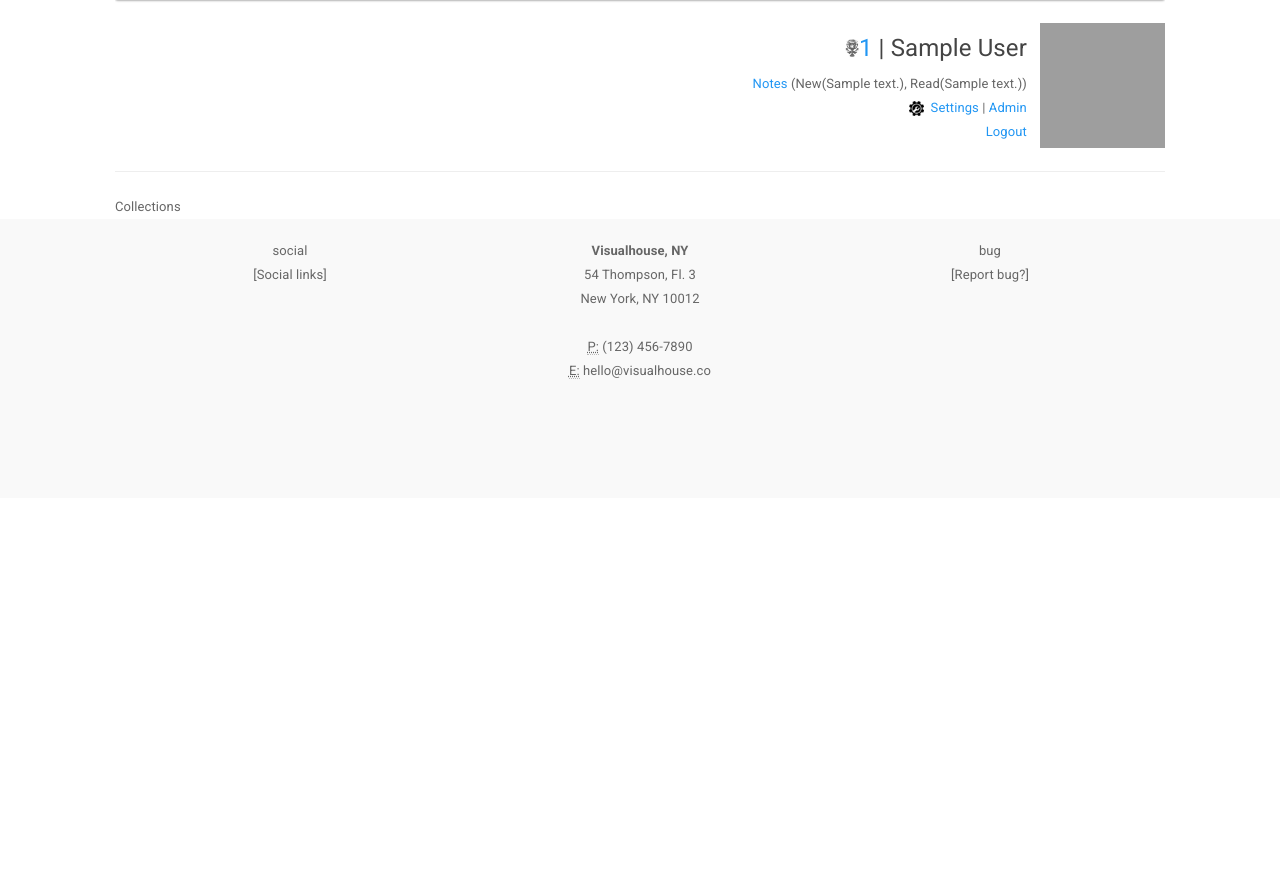
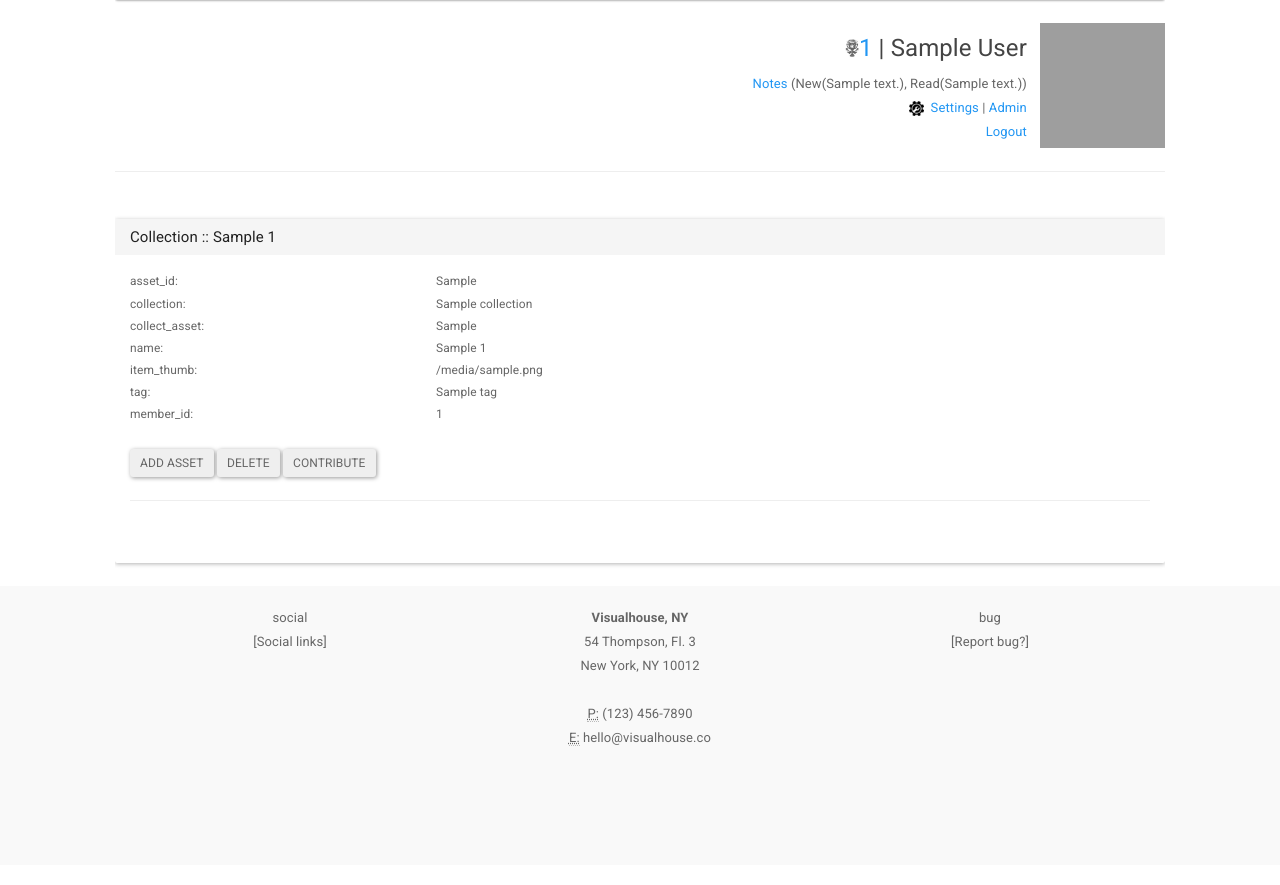
Before and after one commit to najar1412/dev-dash, a Django app: template dashcore/templates/collection.html in a window 1280 px wide. Shown: the part 64-949 px from the top of the page. Before the commit the page ends 443 px from the top, so only its background shows below. Run offline with Django 3.2, Linux system fonts and the light colour scheme; a user stored in the database is signed in; tables that the repository leaves empty hold one stand-in row (values such as "Sample post"); the template is opened without the code that fills it: most values are stand-ins (such as "Sample title", 1, 10 or a date in 2020); data that the repository does not hold is empty; some libraries are stand-ins or nearby versions; grey boxes are pictures that could not be loaded.

Commit message:
refactor, collections

```diff
--- a/dashcore/dash_asset.py
+++ b/dashcore/dash_asset.py
@@ -11,6 +11,7 @@ class DashAsset:
     def new(member_id):
 
         asset = Asset.objects.create()
+        asset.name = 'Not Set'
         asset.item = 'asset_.jpg'
         asset.item_thumb = 'asset_.jpg'
         asset.member_id.append(member_id)
@@ -22,6 +23,7 @@ class DashAsset:
 
         asset = Asset.objects.create(
             collection= 'True',
+            name='Not Set',
             item='asset_collection.jpg',
             item_thumb='asset_collection.jpg'
             )
@@ -33,6 +35,7 @@ class DashAsset:
     def to_project(project_id, member_id):
         asset = Asset(
             collection='False',
+            name='Not Set',
             project_id=project_id,
             item='asset_project.jpg',
             item_thumb='asset_project.jpg'
@@ -53,6 +56,7 @@ class DashAsset:
         item = Asset.objects.get(id=asset_id)
         asset[item.id] = {
             'collection': item.collection,
+            'collect_asset': item.collect_asset,
             'project_id': item.project_id,
             'name': item.name,
             'item': item.item,
@@ -70,6 +74,7 @@ class DashAsset:
         for item in range(len(asset)):
             asset_collect[asset[item].pk] = {
                 'collection': asset[item].collection,
+                'collect_asset': asset[item].collect_asset,
                 'project_id': asset[item].project_id,
                 'name': asset[item].name,
                 'item': asset[item].item,
--- a/dashcore/dash_project.py
+++ b/dashcore/dash_project.py
@@ -74,12 +74,6 @@ class DashProject:
                 asset = Asset.objects.get(id=asset_id)
                 project_all[project.pk]['asset']['{}'.format(asset_id)] = asset.item_thumb
 
-
-        print(project_all)
-
-
-
-
         return project_all
 
 
--- a/dashcore/models.py
+++ b/dashcore/models.py
@@ -58,9 +58,11 @@ class Project(models.Model):
     def __str__(self):
         return 'Project Object: {}: {}, {}'.format(self.code, self.inc, self.name)
 
+
 class Asset(models.Model):
     # Asset
     collection = models.CharField(max_length=100, default='False')
+    collect_asset = ArrayField(models.CharField(max_length=100), blank=True, default=list)
     project_id = models.CharField(max_length=100)
     name = models.CharField(max_length=100)
     item = models.CharField(max_length=100)
--- a/dashcore/templates/asset.html
+++ b/dashcore/templates/asset.html
@@ -7,7 +7,7 @@
 <div class="panel panel-default">
 
     <div class="panel-heading">
-        <h3 class="panel-title">{{ detail.1.name }}</h3>
+        <h3 class="panel-title">Asset :: {{ detail.1.name }}</h3>
     </div>
     <div class="panel-body">
 
--- a/dashcore/templates/collection.html
+++ b/dashcore/templates/collection.html
@@ -1,7 +1,61 @@
 {% extends "base.html" %}
 {% load staticfiles %}
 {% block content %}
+<br>
 
-Collections
+{% for detail in asset_detail.items %}
+<div class="panel panel-default">
+
+    <div class="panel-heading">
+        <h3 class="panel-title">Collection :: {{ detail.1.name }}</h3>
+    </div>
+    <div class="panel-body">
+
+<div>
+  <div  style="float: left; width: 30%;">
+    <small>
+    asset_id:<br>
+    collection:<br>
+    collect_asset:<br>
+    name: <br>
+    item_thumb:<br>
+    tag:<br>
+    member_id:<br>
+    </small>
+  </div>
+<div sytle="float: right">
+<small>
+{{ detail.0 }}<br>
+{{ detail.1.collection }}<br>
+{{ detail.1.collect_asset }}<br>
+{{ detail.1.name }}<br>
+{{ detail.1.item_thumb }}<br>
+{{ detail.1.tag }}<br>
+{{ detail.1.member_id }}<br>
+</small>
+  </div>
+</div>
+<br>
+
+{% for member in logged_member.items %}
+<form method="post" action="/asset_del/">{% csrf_token %}
+<input type="hidden" name="asset_id" value="{{ detail.0 }}" />
+<button type="submit" class="btn btn-secondary btn-sm" name="addasset" value="{{ detail.0 }}" />Add Asset</button>
+<button type="submit" class="btn btn-secondary btn-sm" name="delete" value="{{ detail.0 }}" />Delete</button>
+<button type="submit" class="btn btn-secondary btn-sm" name="contri" value="{{ member.0 }}" />Contribute</button>
+</form>
+{% endfor %}
+
+{% if detail.1.collect_asset == '[]' %}
+<img src="{% static 'ico/'|add:detail.1.collect_asset %}" width="167px" height="167px"/>
+{% endif %}
+
+<hr>
+<br>
+
+</div>
+</div>
+{% endfor %}
+
 
 {% endblock %}
```
Also changed, not shown: dashcore/views.py (+0 -7 lines), dashcore/migrations/0005_asset_collect_asset.py (added), dashcore/migrations/0006_auto_20160803_1322.py (added).
